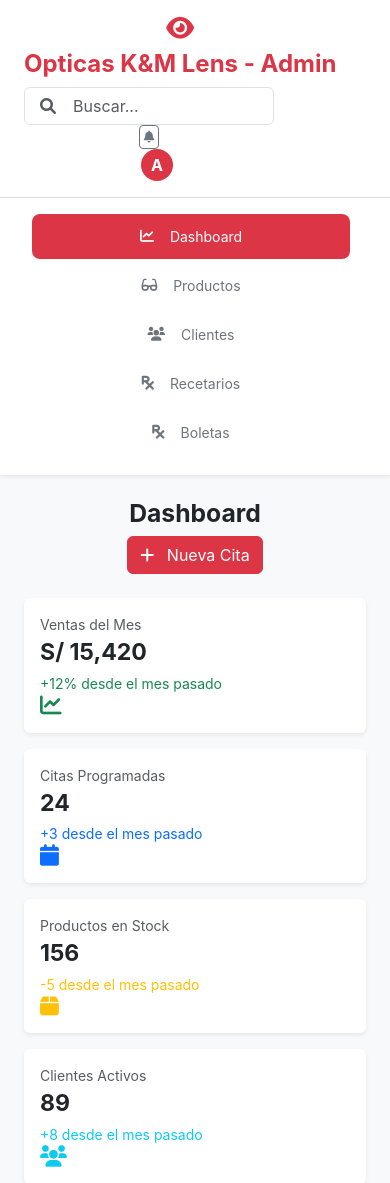
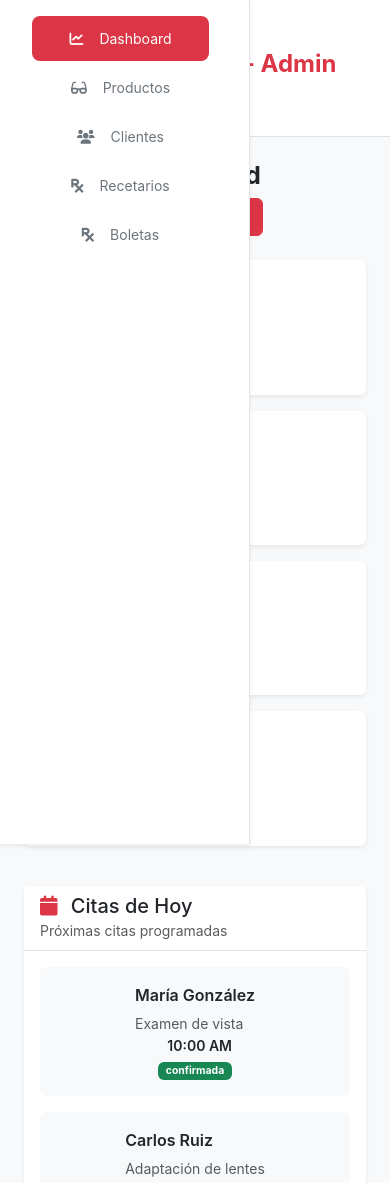
Before and after one commit to JMVasquezR/administrador_optica, a Django app: page /optica in a window 390 px wide. Shown: the top 1183 px of the page. Run offline with Django 5.2, Linux system fonts and the light colour scheme; parts of the project's set-up code (start-up, migrations or seed data) failed here and were passed over.

Commit message:
correcion en menu

```diff
--- a/app_web/static/css/admin_home.css
+++ b/app_web/static/css/admin_home.css
@@ -366,3 +366,63 @@ footer {
 .success-animation {
     animation: successPulse 0.3s ease-in-out;
 }
+
+/* Botón hamburguesa */
+.navbar-toggler {
+    background: none;
+    border: none;
+    font-size: 1.5rem;
+    color: #dc3545;
+    cursor: pointer;
+}
+
+.navbar-toggler:focus {
+    outline: none;
+}
+
+/* Sidebar responsive */
+#sidebarMenu {
+    position: fixed;
+    left: 0;
+    top: 0;
+    height: 100%;
+    width: 250px;
+    background-color: #fff;
+    z-index: 1050;
+    overflow-y: auto;
+    border-right: 1px solid rgba(0, 0, 0, 0.1);
+    transform: translateX(-100%);
+    transition: transform 0.3s ease-in-out;
+}
+
+#sidebarMenu:not(.d-none) {
+    transform: translateX(0);
+}
+
+/* Overlay */
+.menu-overlay {
+    position: fixed;
+    top: 0;
+    left: 0;
+    width: 100%;
+    height: 100%;
+    background: rgba(0, 0, 0, 0.5);
+    z-index: 1040;
+    transition: opacity 0.3s ease-in-out;
+}
+
+#menu-overlay.d-none {
+    display: none;
+}
+
+/* Ajustes para pantallas grandes */
+@media (min-width: 992px) {
+    #sidebarMenu {
+        transform: translateX(0);
+        position: sticky;
+    }
+
+    .menu-overlay {
+        display: none;
+    }
+}
--- a/app_web/templates/admin_home.html
+++ b/app_web/templates/admin_home.html
@@ -20,26 +20,26 @@
                 <i class="fas fa-eye text-red-custom fs-2 me-3"></i>
                 <span class="navbar-brand text-red-custom fw-bold mb-0">Opticas K&M Lens - Admin</span>
             </div>
-            <div class="d-flex align-items-center">
-                <div class="position-relative me-3">
-                    <i class="fas fa-search position-absolute top-50 start-0 translate-middle-y ms-3 text-muted"></i>
-                    <input type="text" class="form-control ps-5" placeholder="Buscar..." style="width: 250px;">
-                </div>
-                <button class="btn btn-outline-secondary btn-sm me-3">
-                    <i class="fas fa-bell"></i>
-                </button>
-                <div class="bg-red-custom rounded-circle d-flex align-items-center justify-content-center text-white fw-bold"
-                     style="width: 32px; height: 32px;">
-                    A
-                </div>
-            </div>
+            <!-- Botón hamburguesa -->
+            <button
+                    class="navbar-toggler d-lg-none"
+                    type="button"
+                    aria-controls="sidebarMenu"
+                    aria-expanded="false"
+                    aria-label="Toggle navigation"
+                    onclick="toggleSidebar()">
+                <i class="fas fa-bars"></i>
+            </button>
         </div>
     </nav>
 </header>
 
+<!-- Overlay para el menú móvil -->
+<div id="menu-overlay" class="menu-overlay d-none" onclick="toggleSidebar()"></div>
+
 <div class="d-flex">
     <!-- Sidebar -->
-    <aside class="sidebar bg-white shadow-sm">
+    <aside id="sidebarMenu" class="sidebar bg-white shadow-sm">
         {% include 'menu.html' %}
     </aside>
 
```
Also changed, not shown: app_web/static/js/admin_home.js.
